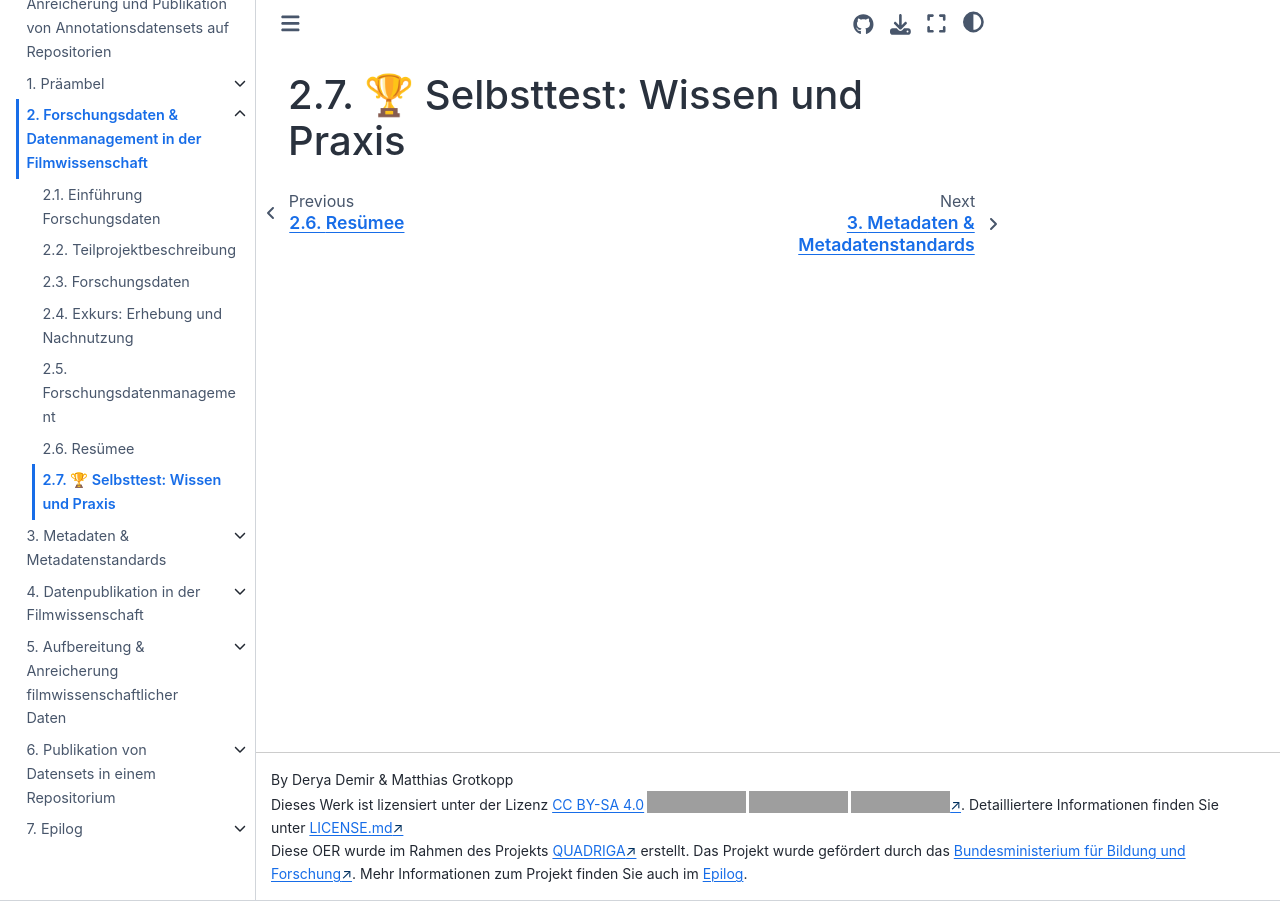
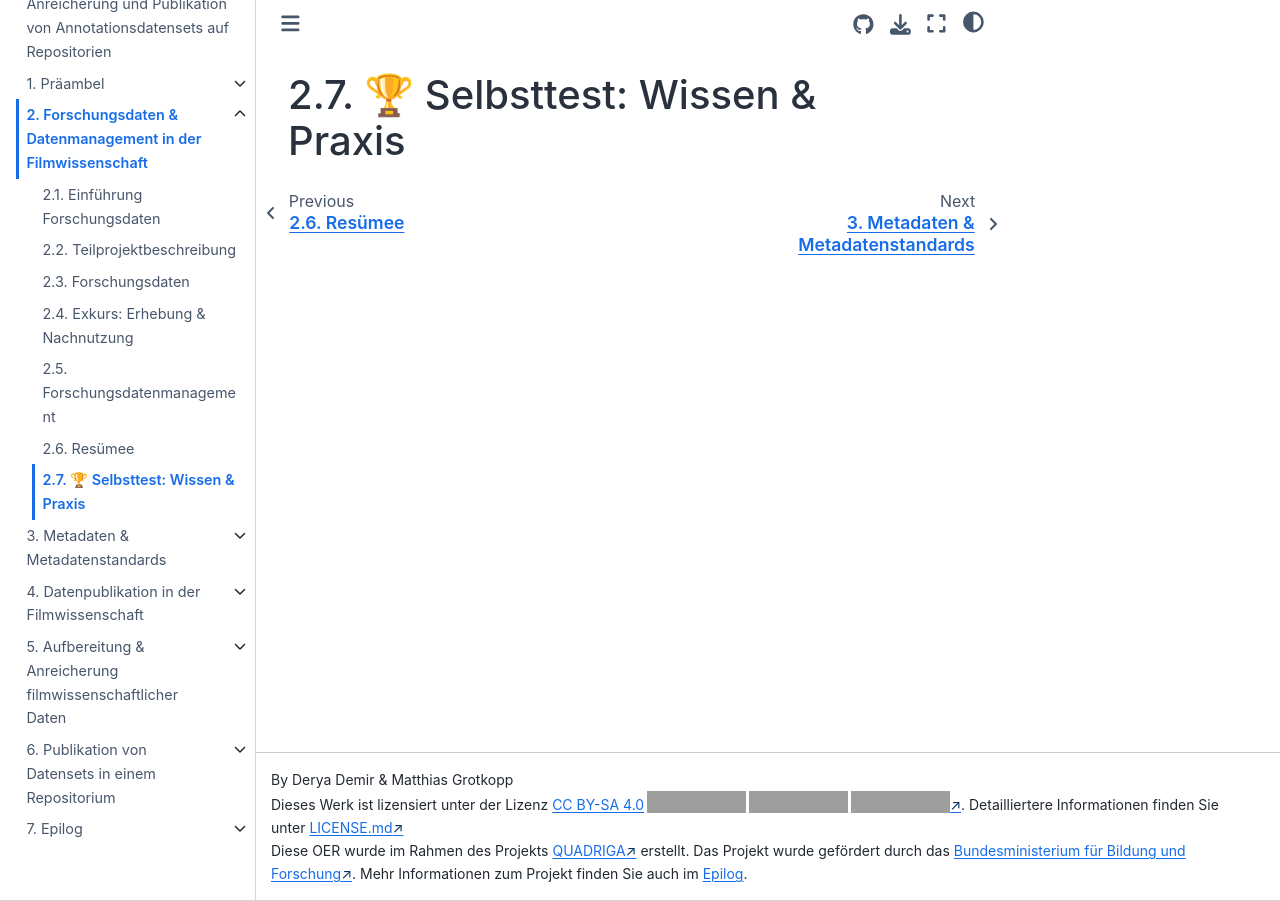
Before and after one commit to lam1aa/Bewegtes-Bild-Fallstudie-3, a Jupyter Book: the page built from 02_forschungsdaten_fdm/selbsttest_wissen_02.md, in a window 1280 px wide. Built offline with Jupyter Book 1.0.4 settings and Sphinx 7.4.7 and the Sphinx Book theme 1.1.4, drawn with Linux system fonts in a browser that asks for light colours; grey boxes are pictures that could not be loaded.

```diff
--- a/02_forschungsdaten_fdm/erhebung_nachnutzung.md
+++ b/02_forschungsdaten_fdm/erhebung_nachnutzung.md
@@ -1 +1 @@
-# Exkurs: Erhebung und Nachnutzung
+# Exkurs: Erhebung & Nachnutzung
--- a/02_forschungsdaten_fdm/selbsttest_wissen_02.md
+++ b/02_forschungsdaten_fdm/selbsttest_wissen_02.md
@@ -1 +1 @@
-# 🏆 Selbsttest: Wissen und Praxis
+# 🏆 Selbsttest: Wissen & Praxis
--- a/03_metadaten/selbsttest_wissen_03.md
+++ b/03_metadaten/selbsttest_wissen_03.md
@@ -1 +1 @@
-# 🏆 Selbsttest: Wissen und Praxis
+# 🏆 Selbsttest: Wissen & Praxis
--- a/04_einführung_publikation/selbsttest_wissen_04.md
+++ b/04_einführung_publikation/selbsttest_wissen_04.md
@@ -1 +1 @@
-# 🏆 Selbsttest: Wissen und Praxis
+# 🏆 Selbsttest: Wissen & Praxis
--- a/05_aufbereitung_anreicherung/formatierung_anpassung.md
+++ b/05_aufbereitung_anreicherung/formatierung_anpassung.md
@@ -1 +1 @@
-# Formatierung und Anpassung
+# Formatierung & Anpassung
--- a/05_aufbereitung_anreicherung/selbsttest_wissen_05.md
+++ b/05_aufbereitung_anreicherung/selbsttest_wissen_05.md
@@ -1 +1 @@
-# 🏆 Selbsttest: Wissen und Praxis
+# 🏆 Selbsttest: Wissen & Praxis
```
